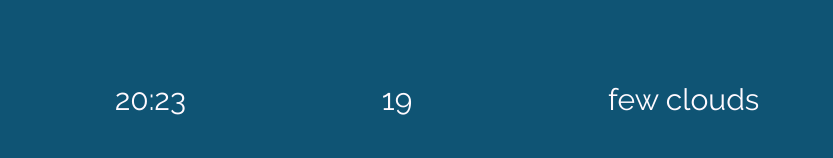
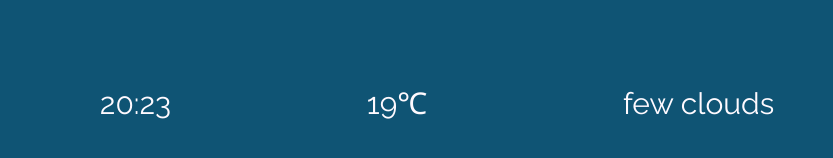
Before and after one commit to ivvan18/my-weather-project, an Angular app: page / in a window 1280 px wide. Shown: the part 290-448 px from the top of the page, without its empty margins (223-1056 px from the left). Built offline with nearby package versions, Linux system fonts and the light colour scheme.

Commit message:
Degrees pipe created.

```diff
--- a/src/app/app.module.ts
+++ b/src/app/app.module.ts
@@ -5,15 +5,17 @@ import { NgModule } from '@angular/core';
 import { AppComponent } from './app.component';
 import { WeatherPreviewComponent } from './weather-preview/weather-preview.component';
 import {WeatherPreviewModule} from './weather-preview/weather-preview.module';
+import { DegreesPipe } from './degrees/degrees.pipe';
+import {DegreesModule} from './degrees/degrees.module';
 
 
 @NgModule({
   declarations: [
-    AppComponent,
+    AppComponent
   ],
   imports: [
     BrowserModule,
-    WeatherPreviewModule
+    WeatherPreviewModule,
   ],
   providers: [],
   bootstrap: [AppComponent]
--- /dev/null
+++ b/src/app/degrees/degrees.pipe.ts
@@ -0,0 +1,11 @@
+import { Pipe, PipeTransform } from '@angular/core';
+
+@Pipe({
+  name: 'degrees'
+})
+export class DegreesPipe implements PipeTransform {
+
+  transform(value: number): string {
+    return `${value.toString() + '\u2103'}`;
+  }
+}
--- a/src/app/weather-preview/weather-preview.component.html
+++ b/src/app/weather-preview/weather-preview.component.html
@@ -9,6 +9,6 @@
 </div>
 <ul class="description-list">
   <li class = "item">{{weather.time}}</li>
-  <li class = "item">{{weather.temperature}}</li>
+  <li class = "item">{{weather.temperature | degrees}}</li>
   <li class = "item">{{weather.description}}</li>
 </ul>
--- a/src/app/weather-preview/weather-preview.module.ts
+++ b/src/app/weather-preview/weather-preview.module.ts
@@ -2,10 +2,12 @@ import { NgModule } from '@angular/core';
 import { CommonModule } from '@angular/common';
 import {WeatherPreviewComponent} from './weather-preview.component';
 import {WeatherPreviewService} from './weather-preview.service';
+import {DegreesModule} from '../degrees/degrees.module';
 
 @NgModule({
   imports: [
-    CommonModule
+    CommonModule,
+    DegreesModule
   ],
   declarations: [WeatherPreviewComponent],
   exports: [WeatherPreviewComponent],
```
Also changed, not shown: src/app/degrees/degrees.module.ts (added, +12 -0 lines), 1 other file (tests, documents, lock files or other folders).
